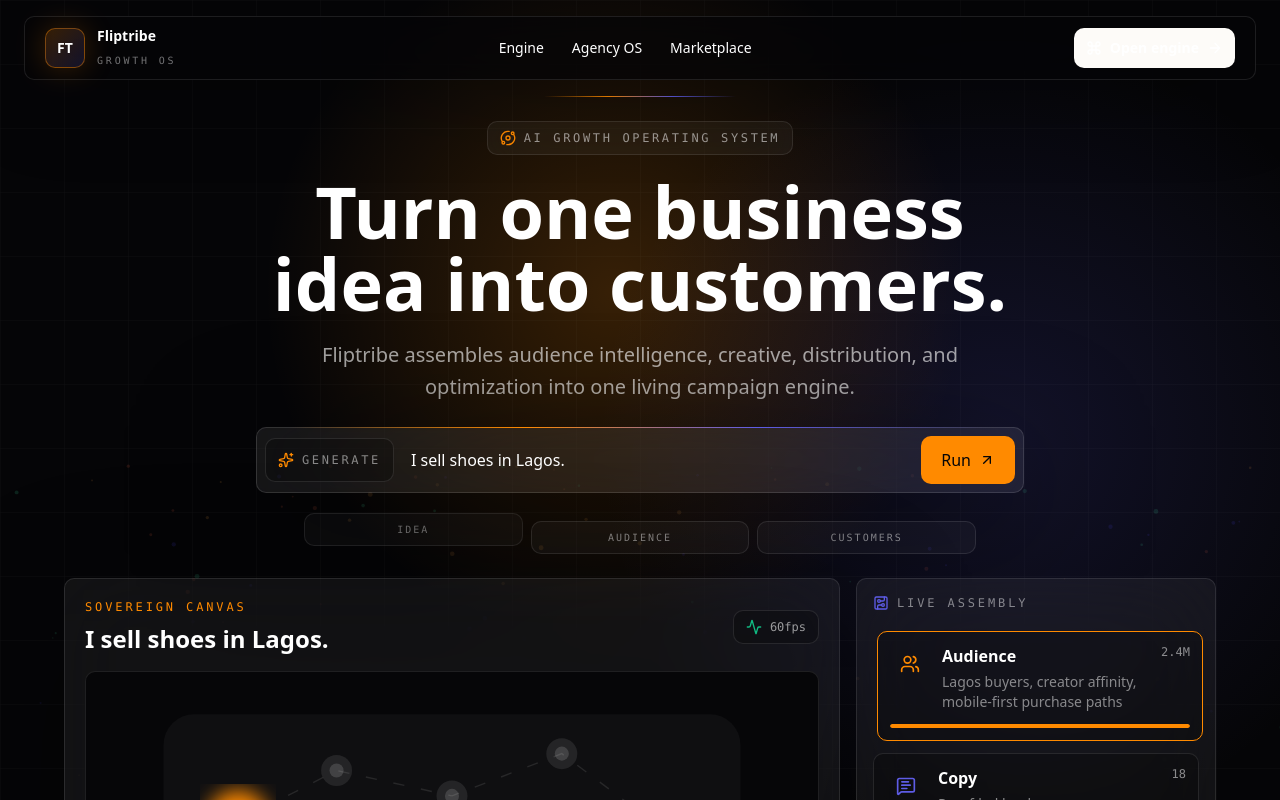
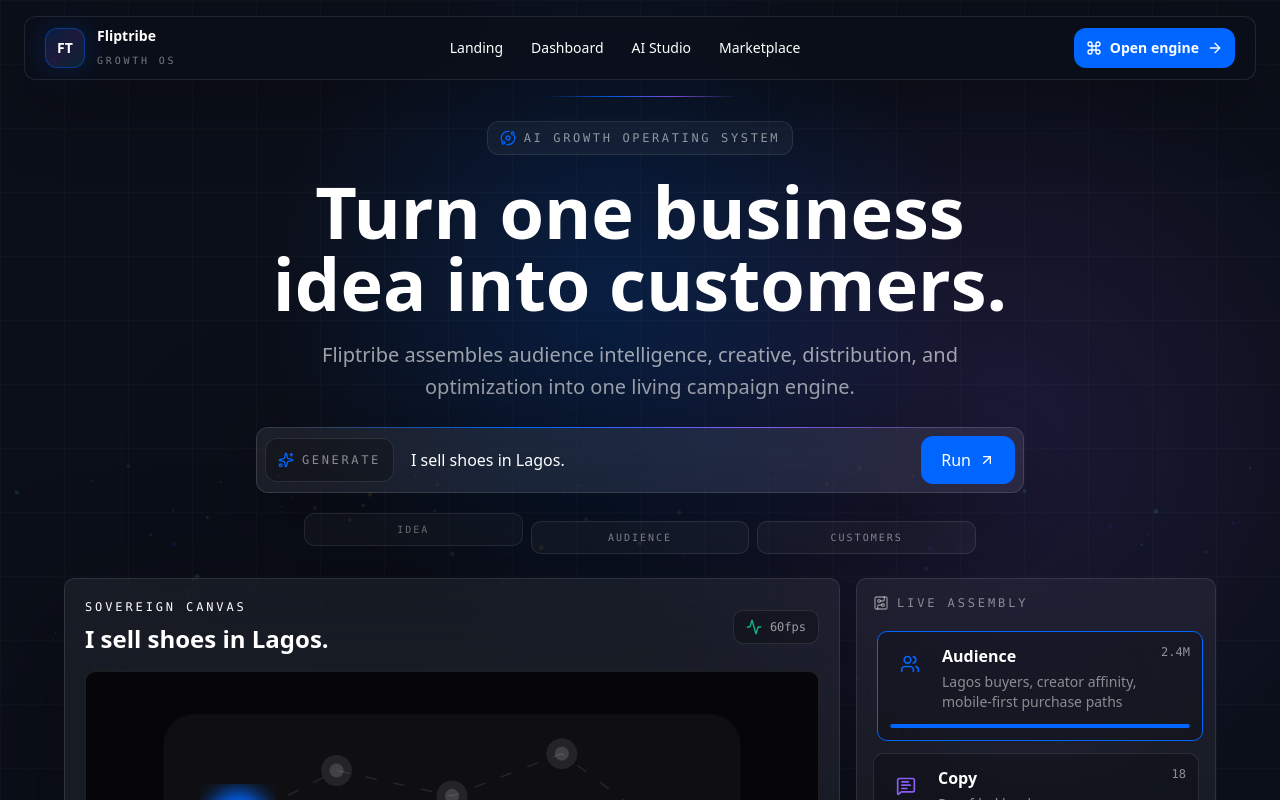
Before and after one commit to wandemcphill/AD-CAMPAIGNER, a Next.js app in the folder apps/web/: page / in a window 1280 px wide. Shown: the top 800 px of the page. Built offline with nearby package versions, Linux system fonts and the light colour scheme.

Commit message:
Align homepage with FlipTrybe AI OS system

```diff
--- a/apps/web/app/marketing/command-bar.tsx
+++ b/apps/web/app/marketing/command-bar.tsx
@@ -32,16 +32,16 @@ export function CommandBar({ isGenerating, onGenerate, prompt }: CommandBarProps
 
   return (
     <form
-      className="group relative mx-auto mt-6 w-full max-w-3xl rounded-md border border-white/12 bg-white/[0.07] p-2 shadow-[0_30px_120px_rgba(0,0,0,0.5)] backdrop-blur-2xl"
+      className="group relative mx-auto mt-6 w-full max-w-3xl rounded-[12px] border border-white/12 bg-white/[0.07] p-2 shadow-[0_30px_120px_rgba(0,0,0,0.5)] backdrop-blur-2xl"
       onSubmit={submit}
     >
-      <div className="absolute inset-x-8 -top-px h-px bg-[linear-gradient(90deg,transparent,var(--flip-amber),var(--flip-indigo),transparent)]" />
+      <div className="absolute inset-x-8 -top-px h-px bg-[linear-gradient(90deg,transparent,var(--flip-primary),var(--flip-accent),transparent)]" />
       <label className="sr-only" htmlFor="growth-command">
         Growth command
       </label>
       <div className="grid gap-2 sm:grid-cols-[auto_1fr_auto] sm:items-center">
-        <span className="flex h-11 items-center gap-2 rounded-md border border-white/10 bg-black/24 px-3 font-mono text-xs uppercase tracking-[0.22em] text-white/50">
-          <Sparkles className="size-4 text-[var(--flip-amber)]" />
+        <span className="flex h-11 items-center gap-2 rounded-[12px] border border-white/10 bg-black/24 px-3 font-mono text-xs uppercase tracking-[0.22em] text-white/50">
+          <Sparkles className="size-4 text-[var(--flip-primary)]" />
           Generate
         </span>
         <input
@@ -51,7 +51,7 @@ export function CommandBar({ isGenerating, onGenerate, prompt }: CommandBarProps
           value={value}
         />
         <button
-          className="flex h-12 items-center justify-center gap-2 rounded-md bg-[var(--flip-amber)] px-5 text-sm font-bold text-[#050507] transition hover:bg-white disabled:cursor-wait disabled:bg-white/50"
+          className="flex h-12 items-center justify-center gap-2 rounded-[12px] bg-[var(--flip-primary)] px-5 text-sm font-bold text-white transition hover:bg-[var(--flip-accent)] disabled:cursor-wait disabled:bg-white/50"
           disabled={isGenerating}
           type="submit"
         >
--- a/apps/web/app/marketing/data.ts
+++ b/apps/web/app/marketing/data.ts
@@ -30,23 +30,34 @@ export type GenerationStep = {
   metric: string;
 };
 
+export type { AICreative, Campaign, NavigationTab } from "./types";
+
+export const designTokens = {
+  background: "#0B0F19",
+  primary: "#0066FF",
+  accent: "#8B5CF6",
+  cyan: "#06B6D4",
+  emerald: "#10B981",
+  surface: "#111827"
+} as const;
+
 export const generationSteps: GenerationStep[] = [
   {
-    accent: "var(--flip-amber)",
+    accent: "var(--flip-primary)",
     detail: "Lagos buyers, creator affinity, mobile-first purchase paths",
     icon: Users,
     label: "Audience",
     metric: "2.4M"
   },
   {
-    accent: "var(--flip-indigo)",
+    accent: "var(--flip-accent)",
     detail: "Proof-led hooks, urgency windows, WhatsApp closing prompts",
     icon: MessageSquareText,
     label: "Copy",
     metric: "18"
   },
   {
-    accent: "var(--flip-terracotta)",
+    accent: "var(--flip-cyan)",
     detail: "Pattern, product silhouette, offer stack, creator-safe export",
     icon: Image,
     label: "Flyer",
@@ -76,15 +87,16 @@ export const proofSignals = [
 ];
 
 export const navItems = [
-  { href: "#engine", label: "Engine" },
-  { href: "#agency-os", label: "Agency OS" },
+  { href: "#engine", label: "Landing" },
+  { href: "#phase-one", label: "Dashboard" },
+  { href: "#agency-os", label: "AI Studio" },
   { href: "#marketplace", label: "Marketplace" }
 ];
 
 export const footerSignals = [
-  { icon: BadgeCheck, label: "Phase 1 shell" },
-  { icon: Megaphone, label: "Hero engine" },
-  { icon: Clapperboard, label: "Particle canvas" }
+  { icon: BadgeCheck, label: "Zero glare canvas" },
+  { icon: Megaphone, label: "AI studio online" },
+  { icon: Clapperboard, label: "12px card system" }
 ];
 
 export const creationNodes = [
@@ -96,21 +108,21 @@ export const creationNodes = [
     output: "9:16 launch reel"
   },
   {
-    accent: "var(--flip-indigo)",
+    accent: "var(--flip-accent)",
     copy: "Kinetic typography and offer pulses lock to the hook so the first three seconds carry the sale.",
     icon: Share2,
     label: "Motion Graphics",
     output: "Animated offer pack"
   },
   {
-    accent: "var(--flip-terracotta)",
+    accent: "var(--flip-cyan)",
     copy: "Product silhouette, pattern language, and proof blocks print into feed and story-ready flyers.",
     icon: Image,
     label: "Flyers",
     output: "4 creative sizes"
   },
   {
-    accent: "var(--flip-amber)",
+    accent: "var(--flip-primary)",
     copy: "Angles, CTAs, objections, and WhatsApp closers generate as structured campaign copy.",
     icon: FileText,
     label: "Copywriting",
@@ -126,9 +138,9 @@ export const creationNodes = [
 ];
 
 export const channels = [
-  { accent: "var(--flip-indigo)", icon: Share2, label: "Meta", metric: "48k reach" },
-  { accent: "var(--flip-terracotta)", icon: Video, label: "TikTok", metric: "12 reels" },
-  { accent: "var(--flip-amber)", icon: Search, label: "Google", metric: "6.8x intent" },
+  { accent: "var(--flip-primary)", icon: Share2, label: "Meta", metric: "48k reach" },
+  { accent: "var(--flip-accent)", icon: Video, label: "TikTok", metric: "12 reels" },
+  { accent: "var(--flip-cyan)", icon: Search, label: "Google", metric: "6.8x intent" },
   { accent: "var(--flip-emerald)", icon: MessageCircle, label: "WhatsApp", metric: "320 chats" }
 ];
 
@@ -141,14 +153,14 @@ export const optimizationMetrics = [
 
 export const agencyTabs = [
   {
-    accent: "var(--flip-amber)",
+    accent: "var(--flip-primary)",
     icon: BriefcaseBusiness,
     label: "Clients",
     lines: ["Kemi Shoes", "Saffron Skin", "Northside Foods"],
     stat: "24 active"
   },
   {
-    accent: "var(--flip-indigo)",
+    accent: "var(--flip-accent)",
     icon: ClipboardCheck,
     label: "Campaign Queue",
     lines: ["TikTok launch", "WhatsApp retargeting", "Google intent capture"],
@@ -162,7 +174,7 @@ export const agencyTabs = [
     stat: "6 ready"
   },
   {
-    accent: "var(--flip-terracotta)",
+    accent: "var(--flip-cyan)",
     icon: UserCheck,
     label: "Team Members",
     lines: ["Strategist assigned", "Designer reviewing", "Closer on WhatsApp"],
@@ -172,7 +184,7 @@ export const agencyTabs = [
 
 export const marketplaceTalent = [
   {
-    accent: "var(--flip-indigo)",
+    accent: "var(--flip-accent)",
     category: "Agencies",
     match: "98%",
     name: "Lagos Launch Studio",
@@ -186,14 +198,14 @@ export const marketplaceTalent = [
     tags: ["WhatsApp", "Funnels", "Retail"]
   },
   {
-    accent: "var(--flip-amber)",
+    accent: "var(--flip-primary)",
     category: "Designers",
     match: "91%",
     name: "Pattern House",
     tags: ["Flyers", "Brand", "Commerce"]
   },
   {
-    accent: "var(--flip-terracotta)",
+    accent: "var(--flip-cyan)",
     category: "Copywriters",
     match: "89%",
     name: "Proof Copy Desk",
@@ -209,12 +221,12 @@ export const marketplaceTalent = [
 ];
 
 export const creativePipeline = [
-  { accent: "var(--flip-amber)", icon: Sparkles, label: "Prompt", text: "Grow my skincare brand in Abuja" },
-  { accent: "var(--flip-indigo)", icon: PenLine, label: "Storyboard", text: "Hook, proof, offer, close" },
+  { accent: "var(--flip-primary)", icon: Sparkles, label: "Prompt", text: "Grow my skincare brand in Abuja" },
+  { accent: "var(--flip-accent)", icon: PenLine, label: "Storyboard", text: "Hook, proof, offer, close" },
   { accent: "var(--flip-emerald)", icon: Mic2, label: "Voice", text: "Warm founder narration" },
-  { accent: "var(--flip-terracotta)", icon: Video, label: "Video", text: "9:16 product motion cut" },
+  { accent: "var(--flip-cyan)", icon: Video, label: "Video", text: "9:16 product motion cut" },
   { accent: "var(--flip-white)", icon: Layers3, label: "Motion Graphics", text: "Price pulse and CTA overlays" },
-  { accent: "var(--flip-amber)", icon: WandSparkles, label: "Final Advertisement", text: "Ready for Meta, TikTok, WhatsApp" }
+  { accent: "var(--flip-primary)", icon: WandSparkles, label: "Final Advertisement", text: "Ready for Meta, TikTok, WhatsApp" }
 ];
 
 export const finalCollapseItems = [
--- a/apps/web/app/marketing/fliptribe-homepage.tsx
+++ b/apps/web/app/marketing/fliptribe-homepage.tsx
@@ -130,13 +130,14 @@ export function FliptribeHomepage() {
 
   return (
     <main
-      className="flip-home min-h-screen overflow-hidden bg-[#050507] text-white"
+      className="flip-home min-h-screen overflow-hidden bg-[#0B0F19] text-white"
       id="engine"
       style={{
-        "--flip-amber": "#FF8A00",
+        "--flip-primary": "#0066FF",
+        "--flip-accent": "#8B5CF6",
+        "--flip-cyan": "#06B6D4",
         "--flip-emerald": "#10B981",
-        "--flip-indigo": "#5E5CE6",
-        "--flip-terracotta": "#D95338",
+        "--flip-surface": "#111827",
         "--flip-white": "#F9FAFB"
       } as React.CSSProperties}
     >
@@ -144,24 +145,24 @@ export function FliptribeHomepage() {
 
       <section className="relative isolate flex min-h-[100svh] items-start px-4 pt-24 pb-14 sm:px-6 lg:pt-28 xl:items-center xl:pt-24">
         <ParticleCanvas pulseKey={pulseKey} reducedMotion={reducedMotion} />
-        <div className="pointer-events-none absolute inset-0 bg-[radial-gradient(circle_at_48%_20%,rgba(255,138,0,0.2),transparent_26%),radial-gradient(circle_at_78%_30%,rgba(94,92,230,0.16),transparent_28%),linear-gradient(180deg,rgba(5,5,7,0.1),#050507_92%)]" />
+        <div className="pointer-events-none absolute inset-0 bg-[radial-gradient(circle_at_48%_20%,rgba(0,102,255,0.18),transparent_26%),radial-gradient(circle_at_78%_30%,rgba(139,92,246,0.14),transparent_28%),linear-gradient(180deg,rgba(11,15,25,0.1),#0B0F19_92%)]" />
         <div className="pointer-events-none absolute inset-0 opacity-[0.045] [background-image:linear-gradient(rgba(255,255,255,0.5)_1px,transparent_1px),linear-gradient(90deg,rgba(255,255,255,0.5)_1px,transparent_1px)] [background-size:64px_64px]" />
 
         <div className="relative z-10 mx-auto w-full max-w-7xl">
           <div className="mx-auto max-w-5xl text-center">
             <motion.div
               animate={{ scaleX: 1 }}
-              className="mx-auto h-px w-48 origin-left bg-[linear-gradient(90deg,transparent,var(--flip-amber),var(--flip-indigo),transparent)]"
+              className="mx-auto h-px w-48 origin-left bg-[linear-gradient(90deg,transparent,var(--flip-primary),var(--flip-accent),transparent)]"
               initial={{ scaleX: reducedMotion ? 1 : 0 }}
               transition={{ duration: 0.9, ease: [0.22, 1, 0.36, 1] }}
             />
             <motion.div
               animate={{ y: 0 }}
-              className="mt-5 inline-flex items-center gap-2 rounded-md border border-white/10 bg-white/[0.045] px-3 py-2 font-mono text-[11px] uppercase tracking-[0.22em] text-white/56 backdrop-blur-xl sm:mt-6 sm:text-xs"
+              className="mt-5 inline-flex items-center gap-2 rounded-[12px] border border-white/10 bg-white/[0.045] px-3 py-2 font-mono text-[11px] uppercase tracking-[0.22em] text-white/56 backdrop-blur-xl sm:mt-6 sm:text-xs"
               initial={{ y: reducedMotion ? 0 : 14 }}
               transition={{ delay: 0.1, duration: 0.55, ease: [0.22, 1, 0.36, 1] }}
             >
-              <Orbit className="size-4 text-[var(--flip-amber)]" />
+              <Orbit className="size-4 text-[var(--flip-primary)]" />
               AI growth operating system
             </motion.div>
 
@@ -209,10 +210,10 @@ export function FliptribeHomepage() {
           <CampaignPreview activeStep={activeStep} prompt={prompt} />
 
           <a
-            className="mx-auto mt-8 flex w-fit items-center gap-2 rounded-md border border-white/10 px-3 py-2 font-mono text-xs uppercase tracking-[0.24em] text-white/48 transition hover:border-white/24 hover:text-white"
+            className="mx-auto mt-8 flex w-fit items-center gap-2 rounded-[12px] border border-white/10 px-3 py-2 font-mono text-xs uppercase tracking-[0.24em] text-white/48 transition hover:border-white/24 hover:text-white"
             href="#phase-one"
           >
-            <Sparkles className="size-4 text-[var(--flip-amber)]" />
+            <Sparkles className="size-4 text-[var(--flip-primary)]" />
             Phase engine online
             <ArrowDown className="size-4" />
           </a>
--- a/apps/web/app/marketing/footer.tsx
+++ b/apps/web/app/marketing/footer.tsx
@@ -7,22 +7,22 @@ type MarketingFooterProps = {
 
 export function MarketingFooter({ onToggleReducedMotion, reducedMotion }: MarketingFooterProps) {
   return (
-    <footer className="relative z-10 border-t border-white/10 bg-[#050507] px-4 py-8 sm:px-6">
+    <footer className="relative z-10 border-t border-white/10 bg-[#0B0F19] px-4 py-8 sm:px-6">
       <div className="mx-auto flex max-w-7xl flex-col gap-5 text-sm text-white/56 md:flex-row md:items-center md:justify-between">
         <div className="flex flex-wrap items-center gap-3">
           {footerSignals.map((item) => (
             <span
-              className="flex items-center gap-2 rounded-md border border-white/10 bg-white/[0.035] px-3 py-2"
+              className="flex items-center gap-2 rounded-[12px] border border-white/10 bg-white/[0.035] px-3 py-2"
               key={item.label}
             >
-              <item.icon className="size-4 text-[var(--flip-amber)]" />
+              <item.icon className="size-4 text-[var(--flip-primary)]" />
               {item.label}
             </span>
           ))}
         </div>
         <button
           aria-pressed={reducedMotion}
-          className="w-fit rounded-md border border-white/12 px-3 py-2 font-medium text-white/72 transition hover:border-white/24 hover:text-white"
+          className="w-fit rounded-[12px] border border-white/12 px-3 py-2 font-medium text-white/72 transition hover:border-white/24 hover:text-white"
           onClick={onToggleReducedMotion}
           type="button"
         >
--- a/apps/web/app/marketing/navigation.tsx
+++ b/apps/web/app/marketing/navigation.tsx
@@ -5,9 +5,9 @@ import { navItems } from "./data";
 export function MarketingNavigation() {
   return (
     <header className="fixed inset-x-0 top-0 z-30 px-4 pt-4 sm:px-6">
-      <nav className="mx-auto flex h-16 max-w-7xl items-center justify-between rounded-md border border-white/10 bg-[rgba(5,5,7,0.72)] px-3 shadow-[0_20px_80px_rgba(0,0,0,0.28)] backdrop-blur-xl sm:px-5">
+      <nav className="mx-auto flex h-16 max-w-7xl items-center justify-between rounded-[12px] border border-white/10 bg-[rgba(11,15,25,0.78)] px-3 shadow-[0_20px_80px_rgba(0,0,0,0.28)] backdrop-blur-xl sm:px-5">
         <a className="flex items-center gap-3" href="#engine" aria-label="Fliptribe home">
-          <span className="grid size-10 place-items-center rounded-md border border-[rgba(255,138,0,0.42)] bg-[linear-gradient(135deg,rgba(255,138,0,0.2),rgba(94,92,230,0.16))] text-sm font-black text-white shadow-[0_0_30px_rgba(255,138,0,0.22)]">
+          <span className="grid size-10 place-items-center rounded-[12px] border border-[rgba(0,102,255,0.42)] bg-[linear-gradient(135deg,rgba(0,102,255,0.18),rgba(139,92,246,0.16),rgba(6,182,212,0.14))] text-sm font-black text-white shadow-[0_0_30px_rgba(0,102,255,0.2)]">
             FT
           </span>
           <span>
@@ -21,7 +21,7 @@ export function MarketingNavigation() {
         <div className="hidden items-center gap-1 md:flex">
           {navItems.map((item) => (
             <a
-              className="rounded-md px-3 py-2 text-sm font-medium text-white/64 transition hover:bg-white/[0.06] hover:text-white"
+              className="rounded-[12px] px-3 py-2 text-sm font-medium text-white/64 transition hover:bg-white/[0.06] hover:text-white"
               href={item.href}
               key={item.label}
             >
@@ -31,7 +31,7 @@ export function MarketingNavigation() {
         </div>
 
         <a
-          className="group flex h-10 items-center gap-2 rounded-md bg-white px-3 text-sm font-semibold text-[#050507] transition hover:bg-[#FF8A00]"
+          className="group flex h-10 items-center gap-2 rounded-[12px] bg-[var(--flip-primary)] px-3 text-sm font-semibold text-white transition hover:bg-[var(--flip-accent)]"
           href="/campaigns/new"
         >
           <Command className="size-4" />
--- /dev/null
+++ b/apps/web/app/marketing/types.ts
@@ -0,0 +1,39 @@
+export type NavigationTab =
+  | "landing"
+  | "dashboard"
+  | "ai-studio"
+  | "campaigns"
+  | "creative-library"
+  | "marketplace"
+  | "wallet"
+  | "analytics"
+  | "logo-brand"
+  | "claude-handoff"
+  | "settings";
+
+export interface Campaign {
+  id: string;
+  name: string;
+  platform: "Meta (IG/FB)" | "TikTok" | "Google PMax" | "WhatsApp API";
+  status: "Active" | "Paused" | "Draft" | "Completed";
+  budget: string;
+  spent: string;
+  roas: string;
+  conversions: number;
+  ctr: string;
+  cpa: string;
+  startDate: string;
+  targetAudience: string;
+}
+
+export interface AICreative {
+  id: string;
+  title: string;
+  format: "Image Ad" | "Video Reel" | "Motion Graphics" | "Product Flyer" | "Voiceover Script" | "WhatsApp Flow";
+  aspectRatio: "1:1 Square" | "9:16 Vertical Story" | "16:9 Landscape";
+  previewUrl: string;
+  prompt: string;
+  createdAt: string;
+  status: "Ready" | "Processing";
+  downloadsCount: number;
+}
```
